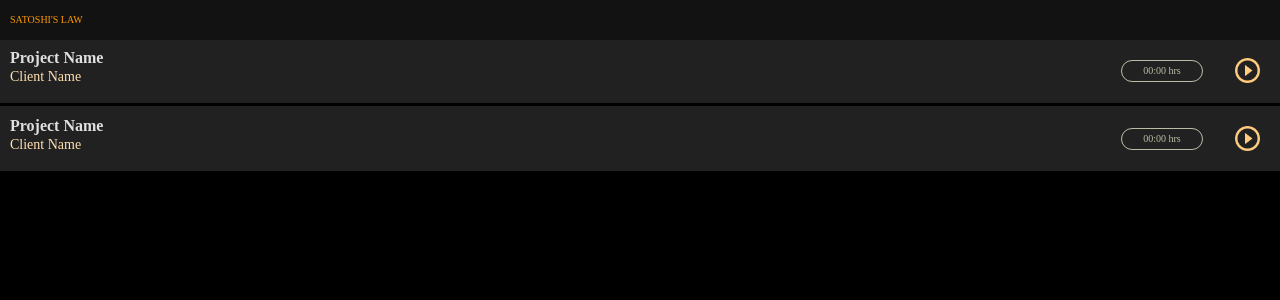
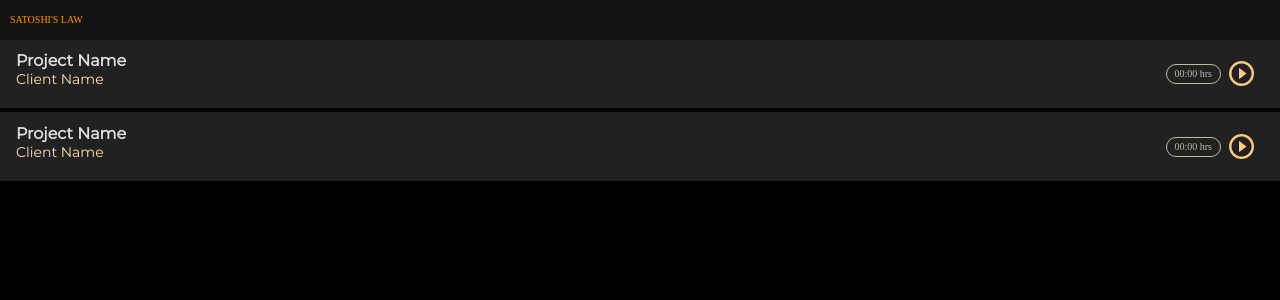
Before and after one commit to satoshi-s-law/frontend, a React (Create React App) app: page / in a window 1280 px wide. Shown: the top 300 px of the page. Built offline with nearby package versions, Linux system fonts and the light colour scheme.

Commit message:
fixed project list to match kayla's design

```diff
--- a/public/index.html
+++ b/public/index.html
@@ -10,6 +10,7 @@
       user's mobile device or desktop. See https://developers.google.com/web/fundamentals/web-app-manifest/
     -->
     <link rel="manifest" href="%PUBLIC_URL%/manifest.json" />
+    <link href="https://fonts.googleapis.com/css?family=Montserrat&display=swap" rel="stylesheet">
     <!--
       Notice the use of %PUBLIC_URL% in the tags above.
       It will be replaced with the URL of the `public` folder during the build.
--- a/src/components/projectlist/ProjectList.jsx
+++ b/src/components/projectlist/ProjectList.jsx
@@ -32,8 +32,8 @@
   },
   projectcontainer: {
     background: '#212121',
-    margin: '3px 0',
-    padding: '10px',
+    margin: '4px 0',
+    padding: '12px 16px',
     display: 'flex',
     alignContent: 'center',
     justifyContent: 'space-between',
@@ -46,14 +46,15 @@
     alignContent: 'center',
   },
   timetracker: {
+    color: '#FFFFE0B2',
+    /* width: 70px; */
     border: '1px solid #FFFFE0B2',
+    margin: 'auto 0',
+    padding: '4px 8px',
+    textAlign: 'center',
+    marginRight: '8px',
     borderRadius: '11px',
-    width: '70px',
-    padding: '5px',
-    textAlign: 'center',
-    margin: 'auto 0',
-    color: '#FFFFE0B2',
-    marginRight: '32px',
+    boxSizing: 'border-box'
   },
   actionButton: {
     color: '#A5A5A5',
```
